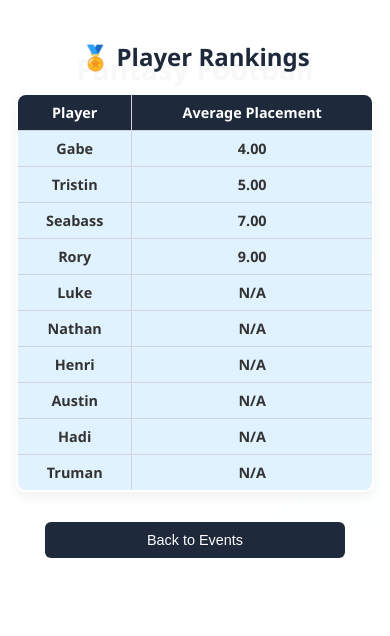
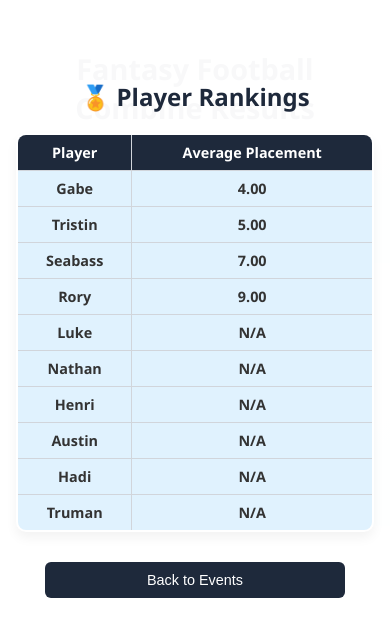
Before and after one commit to sescob4/Fantasy-Football, a plain HTML site: page index.html in a window 390 px wide. Both pictures are taken after a click on the button "Show Player Averages". Drawn offline with Linux system fonts and the light colour scheme.

Commit message:
mobile test 2

```diff
--- a/style.css
+++ b/style.css
@@ -88,14 +88,14 @@ button:hover {
   background-color: #334155;
 }
 
-/* Overlay for Averages */
+/* Overlay for Averages (mobile safe) */
 .overlay {
   position: fixed;
   top: 0;
   left: 0;
   width: 100vw;
-  height: 100vh;
-  padding: 20px 16px 40px 16px;
+  min-height: 100%;
+  padding: 60px 16px 40px 16px;
   background: rgba(255, 255, 255, 0.97);
   z-index: 1000;
   overflow-y: auto;
@@ -103,6 +103,7 @@ button:hover {
   flex-direction: column;
   align-items: center;
   box-sizing: border-box;
+  overscroll-behavior: contain;
 }
 
 .overlay h2 {
```
